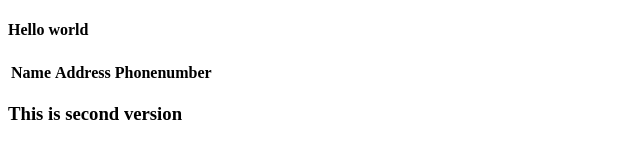
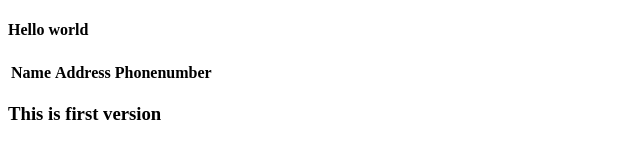
Before and after one commit to projeshBasnet/git-learning-1, a plain HTML site: page index.html in a window 1280 px wide. Shown: the full height of the page, 0-640 px from the left. Drawn offline with Linux system fonts and the light colour scheme.

Commit message:
third commit

```diff
--- a/index.html
+++ b/index.html
@@ -15,6 +15,6 @@
             <th>Phonenumber</th>
         </thead>
     </table>
-    <h3 id="head">This is second version </h3>
+    <h3 id="head">This is first version </h3>
 </body>
 </html>
```
